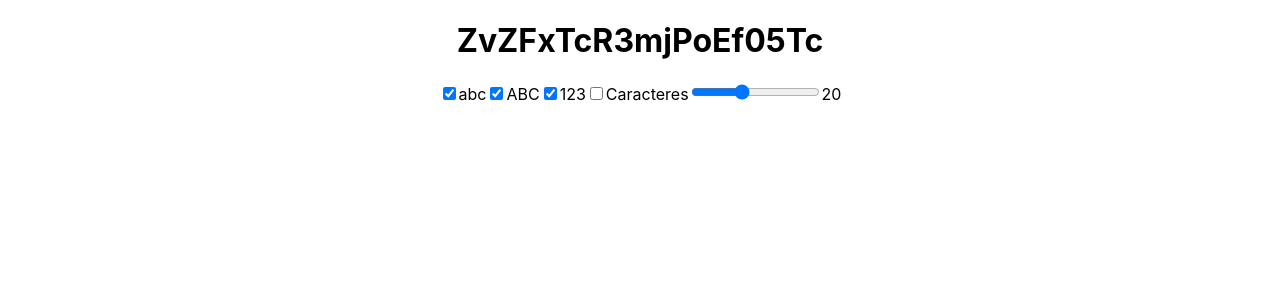
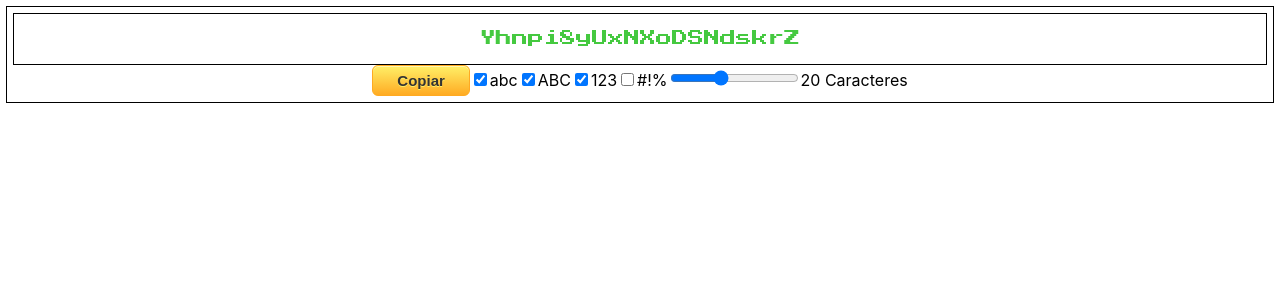
Before and after one commit to LeanRuani/Password-Generator-in-React, a React (Create React App) app: page / in a window 1280 px wide. Shown: the top 300 px of the page. Built offline with nearby package versions, Linux system fonts and the light colour scheme.

Commit message:
Se agrega los simbolos y se agrega un poco de estilo. Generador de contraseña es funcional

```diff
--- a/package.json
+++ b/package.json
@@ -8,7 +8,8 @@
     "@testing-library/user-event": "^7.2.1",
     "react": "^16.13.1",
     "react-dom": "^16.13.1",
-    "react-scripts": "3.4.1"
+    "react-scripts": "3.4.1",
+    "styled-components": "^5.1.1"
   },
   "scripts": {
     "start": "react-scripts start",
--- a/public/index.html
+++ b/public/index.html
@@ -5,6 +5,10 @@
     <link rel="icon" href="%PUBLIC_URL%/favicon.ico" />
     <meta name="viewport" content="width=device-width, initial-scale=1" />
     <meta name="theme-color" content="#000000" />
+    <link
+      href="https://fonts.googleapis.com/css2?family=Press+Start+2P&display=swap"
+      rel="stylesheet"
+    />
     <meta
       name="description"
       content="Web site created using create-react-app"
--- a/src/App.js
+++ b/src/App.js
@@ -1,10 +1,22 @@
 import React from "react";
 import Generator from "./Generator";
+import styled from "styled-components";
 import "./App.css";
 
 // que tiene que tener para crear una contraseña?
 // checkbox de selecion de Min, Mayus, Num y Caracteres
 // Cant caracteres
+
+const ControlPanel = styled.div`
+  width: auto;
+  height: auto;
+  border: 1px solid black;
+  background-color: white;
+  margin: 6px;
+  padding: 6px;
+  justify-content: center;
+`;
+
 class App extends React.Component {
   state = {
     abc: [
@@ -66,54 +78,37 @@ class App extends React.Component {
       "Z",
     ],
     numbers: [0, 1, 2, 3, 4, 5, 6, 7, 8, 9],
-
+    simbolos: [
+      "%",
+      "&",
+      "'",
+      "(",
+      "#",
+      ")",
+      "*",
+      "{",
+      "}",
+      "[",
+      "]",
+      "+",
+      ",",
+      "-",
+      ".",
+      "/",
+      ":",
+      ";",
+      "<",
+      "=",
+      ">",
+      "?",
+      "@",
+    ],
     defaultMin: true,
     defaultMayus: true,
     defaultNum: true,
-
+    defaultSimbol: false,
     caracter: 20,
   };
-
-  // onSubmit = (e) => {
-  //   e.preventDefault();
-  //   const valueMin = this.state.defaultMin;
-  //   const valueMayus = this.state.defaultMayus;
-  //   const valueNum = this.state.defaultNum;
-
-  //   if (valueMin && valueMayus && valueNum) {
-  //     this.setState({
-  //       password: [].concat(this.state.abc, this.state.ABC, this.state.numbers),
-  //     });
-  //   } else if (valueMin && valueMayus && valueNum === false) {
-  //     this.setState({
-  //       password: [].concat(this.state.abc, this.state.ABC),
-  //     });
-  //   } else if (valueMin && valueMayus === false && valueNum === false) {
-  //     this.setState({
-  //       password: [].concat(this.state.abc),
-  //     });
-  //   } else if (valueMin === false && valueMayus && valueNum) {
-  //     this.setState({
-  //       password: [].concat(this.state.ABC, this.state.numbers),
-  //     });
-  //   } else if (valueMin === false && valueMayus && valueNum === false) {
-  //     this.setState({
-  //       password: [].concat(this.state.ABC),
-  //     });
-  //   } else if (valueMin && valueMayus === false && valueNum) {
-  //     this.setState({
-  //       password: [].concat(this.state.abc, this.state.numbers),
-  //     });
-  //   } else if (valueMin === false && valueMayus && valueNum) {
-  //     this.setState({
-  //       password: [].concat(this.state.ABC, this.state.numbers),
-  //     });
-  //   } else if (valueMin === false && valueMayus === false && valueNum) {
-  //     this.setState({
-  //       password: [].concat(this.state.numbers),
-  //     });
-  //   }
-  //};
 
   handleMinChange = (e) => {
     this.setState({ defaultMin: e.target.checked });
@@ -125,6 +120,9 @@ class App extends React.Component {
   handleNumChange = (e) => {
     this.setState({ defaultNum: e.target.checked });
   };
+  handleSimbolChange = (e) => {
+    this.setState({ defaultSimbol: e.target.checked });
+  };
 
   handleRangeChange = (e) => {
     this.setState({ caracter: e.target.value });
@@ -133,8 +131,8 @@ class App extends React.Component {
   render() {
     return (
       <div className="App">
+        <ControlPanel>
           <Generator valores={this.state} />
-
           <label>
             <input
               name="minuscula"
@@ -163,7 +161,13 @@ class App extends React.Component {
             123
           </label>
           <label>
-          <input name="Caracteres" type="checkbox"></input>Caracteres
+            <input
+              name="Caracteres"
+              type="checkbox"
+              checked={this.state.defaultSimbol}
+              onChange={this.handleSimbolChange}
+            ></input>
+            #!%
           </label>
           <label>
             <input
@@ -176,10 +180,9 @@ class App extends React.Component {
               onChange={this.handleRangeChange}
               step="1"
             />
-          {this.state.caracter}
+            {this.state.caracter} Caracteres
           </label>
-
-        {/* <button onClick={this.onSubmit}>Generar</button> */}
+        </ControlPanel>
       </div>
     );
   }
--- a/src/Generator.jsx
+++ b/src/Generator.jsx
@@ -1,4 +1,6 @@
 import React from "react";
+import styled from "styled-components";
+import "./index.css";
 
 function Generator({ valores }) {
   var password = [];
@@ -6,30 +8,86 @@ function Generator({ valores }) {
   const valueMin = valores.defaultMin;
   const valueMayus = valores.defaultMayus;
   const valueNum = valores.defaultNum;
+  const valueSimbol = valores.defaultSimbol;
 
-  if (valueMin && valueMayus && valueNum) {
+  if (valueMin && valueMayus && valueNum && valueSimbol) {
+    password = valores.abc.concat(
+      valores.ABC,
+      valores.numbers,
+      valores.simbolos
+    );
+  } else if (valueMin && valueMayus && valueNum && !valueSimbol) {
     password = valores.abc.concat(valores.ABC, valores.numbers);
-  } else if (valueMin && valueMayus && valueNum === false) {
+  } else if (valueMin && valueMayus && !valueNum && !valueSimbol) {
     password = valores.abc.concat(valores.ABC);
-  } else if (valueMin && valueMayus === false && valueNum === false) {
+  } else if (valueMin && !valueMayus && !valueNum && !valueSimbol) {
     password = valores.abc.concat();
-  } else if (valueMin === false && valueMayus && valueNum) {
+  } else if (!valueMin && valueMayus && valueNum && valueSimbol) {
+    password = valores.ABC.concat(valores.numbers, valores.simbolos);
+  } else if (!valueMin && valueMayus && !valueNum && valueSimbol) {
+    password = valores.ABC.concat(valores.simbolos);
+  } else if (!valueMin && valueMayus && valueNum && !valueSimbol) {
     password = valores.ABC.concat(valores.numbers);
-  } else if (valueMin === false && valueMayus && valueNum === false) {
+  } else if (valueMin && !valueMayus && valueNum && valueSimbol) {
+    password = valores.abc.concat(valores.numbers, valores.simbolos);
+  } else if (!valueMin && valueMayus && valueNum && !valueSimbol) {
+    password = valores.ABC.concat(valores.numbers);
+  } else if (!valueMin && !valueMayus && valueNum && valueSimbol) {
+    password = valores.numbers.concat(valores.simbolos);
+  } else if (!valueMin && !valueMayus && valueNum && !valueSimbol) {
+    password = valores.numbers.concat();
+  } else if (!valueMin && valueMayus && !valueNum && !valueSimbol) {
     password = valores.ABC.concat();
-  } else if (valueMin && valueMayus === false && valueNum) {
-    password = valores.abc.concat(valores.numbers);
-  } else if (valueMin === false && valueMayus && valueNum) {
-    password = valores.ABC.concat(valores.numbers);
-  } else if (valueMin === false && valueMayus === false && valueNum) {
-    password = valores.numbers.concat();
+  } else if (!valueMin && !valueMayus && !valueNum && valueSimbol) {
+    password = valores.simbolos.concat();
+  } else if (!valueMin && !valueMayus && valueNum && valueSimbol) {
+    password = valores.simbolos.concat(valores.numbers);
+  } else if (!valueMin && valueMayus && valueNum && valueSimbol) {
+    password = valores.simbolos.concat(valores.numbers, valores.ABC);
+  } else if (valueMin && !valueMayus && !valueNum && valueSimbol) {
+    password = valores.simbolos.concat(valores.abc);
+  } else if (valueMin && valueMayus && !valueNum && valueSimbol) {
+    password = valores.simbolos.concat(valores.abc, valores.ABC);
+  } else if (!valueMin && !valueMayus && !valueNum && !valueSimbol) {
+    password = ["h"];
   }
 
   for (let i = 0; i < valores.caracter; i++) {
-    const random = Math.floor(Math.random() * password.length) + 1;
+    const random = Math.floor(Math.random() * password.length);
     p[i] = password[random];
   }
 
-  return <h1>{p}</h1>;
+  const PasswordStyled = styled.div`
+    width: auto;
+    height: 50px;
+    border: 1px solid black;
+    background-color: white;
+    margin: auto;
+    padding: 0px;
+    justify-content: center;
+    p {
+      font-family: "Press Start 2P", cursive;
+      color: ${(props) =>
+        (valores.caracter <= 10 && "#e63e32") ||
+        (valores.caracter <= 19 && "#e6ce32") ||
+        (valores.caracter >= 20 && "#45c940")};
+    }
+  `;
+
+  return (
+    <>
+      <PasswordStyled>
+        <p>{p}</p>
+      </PasswordStyled>
+      <button
+        className="button-copy"
+        onClick={() => {
+          navigator.clipboard.writeText(p.join(""));
+        }}
+      >
+        Copiar
+      </button>
+    </>
+  );
 }
 export default Generator;
--- a/src/index.css
+++ b/src/index.css
@@ -1,13 +1,34 @@
 body {
   margin: 0;
-  font-family: -apple-system, BlinkMacSystemFont, 'Segoe UI', 'Roboto', 'Oxygen',
-    'Ubuntu', 'Cantarell', 'Fira Sans', 'Droid Sans', 'Helvetica Neue',
+  font-family: -apple-system, BlinkMacSystemFont, "Segoe UI", "Roboto", "Oxygen",
+    "Ubuntu", "Cantarell", "Fira Sans", "Droid Sans", "Helvetica Neue",
     sans-serif;
   -webkit-font-smoothing: antialiased;
   -moz-osx-font-smoothing: grayscale;
 }
 
 code {
-  font-family: source-code-pro, Menlo, Monaco, Consolas, 'Courier New',
+  font-family: source-code-pro, Menlo, Monaco, Consolas, "Courier New",
     monospace;
 }
+
+.button-copy {
+  box-shadow: inset 0px 1px 0px 0px #fff6af;
+  background: linear-gradient(to bottom, #ffec64 5%, #ffab23 100%);
+  background-color: #ffec64;
+  border-radius: 6px;
+  border: 1px solid #ffaa22;
+  display: inline-block;
+  cursor: pointer;
+  color: #333333;
+  font-family: Arial;
+  font-size: 15px;
+  font-weight: bold;
+  padding: 6px 24px;
+  text-decoration: none;
+  text-shadow: 0px 1px 0px #ffee66;
+}
+.button-copy:hover {
+  background: linear-gradient(to bottom, #ffab23 5%, #ffec64 100%);
+  background-color: #ffab23;
+}
```
Also changed, not shown: 1 other file (tests, documents, lock files or other folders). Lines whose indentation alone changed are shown as unchanged.
